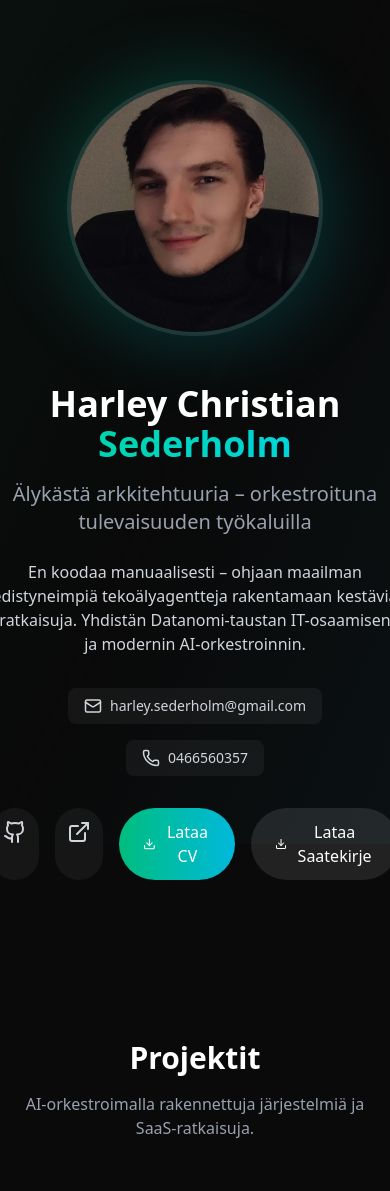
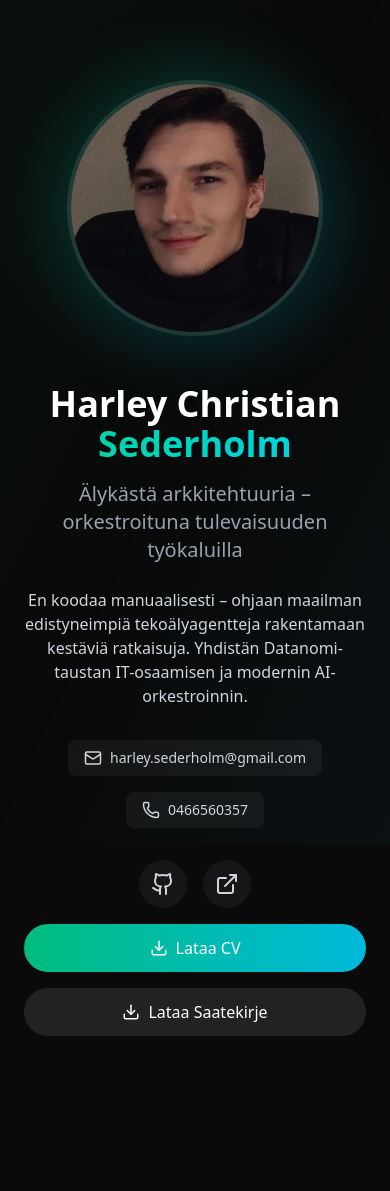
Before and after one commit to harleysederholm-alt/Tiedot, a Next.js app: page / in a window 390 px wide. Shown: the top 1191 px of the page. Built offline with nearby package versions, Linux system fonts and the light colour scheme.

Commit message:
style: optimize hero buttons for mobile (stacking and full width)

```diff
--- a/src/components/Hero.tsx
+++ b/src/components/Hero.tsx
@@ -67,12 +67,14 @@ export default function Hero() {
             </a>
           </div>
 
-          <div className="flex gap-4 justify-center md:justify-start">
+          <div className="flex flex-col sm:flex-row gap-4 justify-center md:justify-start w-full sm:w-auto">
+            <div className="flex gap-4 justify-center w-full sm:w-auto">
               <a
                 href={contact.github}
                 target="_blank"
                 rel="noopener noreferrer"
                 className="p-3 bg-white/5 hover:bg-white/10 rounded-full transition-colors"
+                aria-label="GitHub"
               >
                 <Github size={24} className="text-gray-300" />
               </a>
@@ -81,13 +83,16 @@ export default function Hero() {
                 target="_blank"
                 rel="noopener noreferrer"
                 className="p-3 bg-white/5 hover:bg-white/10 rounded-full transition-colors"
+                aria-label="Website"
               >
                 <ExternalLink size={24} className="text-gray-300" />
               </a>
+            </div>
+
             <a
               href="/cv_harley_2026.pdf"
               download
-              className="flex items-center gap-2 px-6 py-3 bg-gradient-to-r from-emerald-500 to-cyan-500 hover:from-emerald-600 hover:to-cyan-600 rounded-full text-white font-medium transition-all"
+              className="flex items-center justify-center gap-2 px-6 py-3 bg-gradient-to-r from-emerald-500 to-cyan-500 hover:from-emerald-600 hover:to-cyan-600 rounded-full text-white font-medium transition-all w-full sm:w-auto"
             >
               <Download size={18} />
               Lataa CV
@@ -95,7 +100,7 @@ export default function Hero() {
             <a
               href="/saatekirje_harley_2026.pdf"
               download
-              className="flex items-center gap-2 px-6 py-3 bg-white/10 hover:bg-white/20 rounded-full text-white font-medium transition-all"
+              className="flex items-center justify-center gap-2 px-6 py-3 bg-white/10 hover:bg-white/20 rounded-full text-white font-medium transition-all w-full sm:w-auto"
             >
               <Download size={18} />
               Lataa Saatekirje
```
Lines whose indentation alone changed are shown as unchanged.
